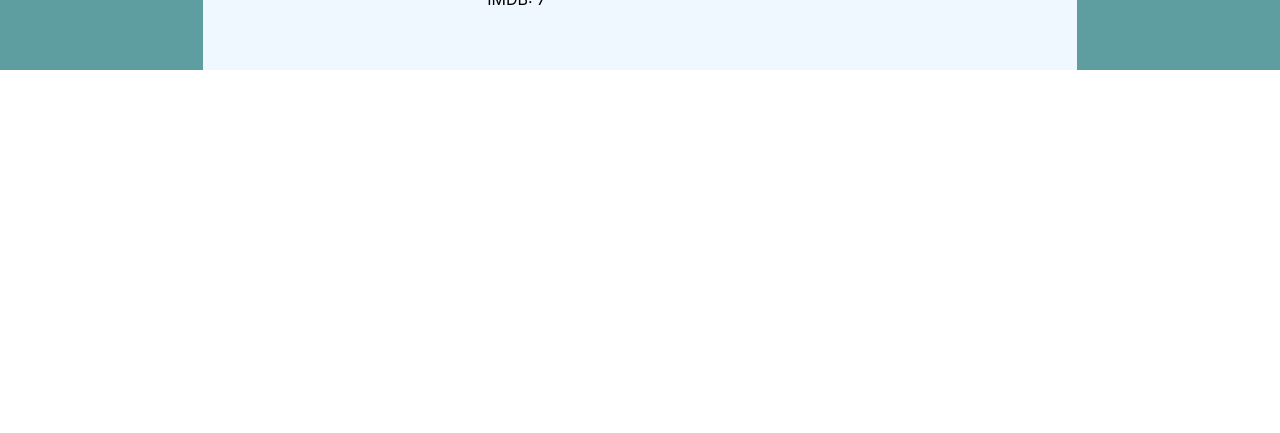
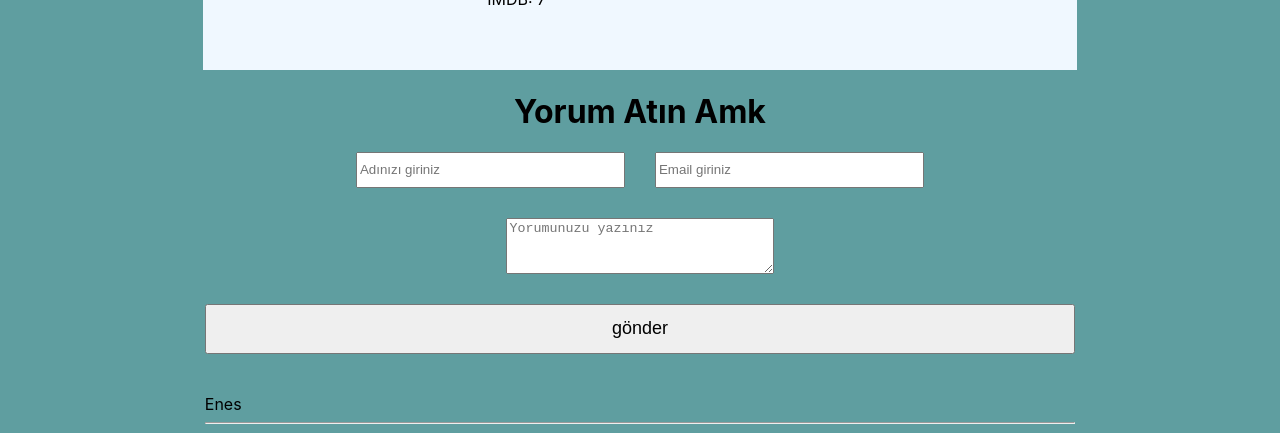
Before and after one commit to EnessYavuz/movies, a React (Create React App) app: page / in a window 1280 px wide. Shown: the part 1794-2227 px from the top of the page. Before the commit the page ends 1864 px from the top, so only its background shows below. Built offline with nearby package versions, Linux system fonts and the light colour scheme.

Commit message:
Add message box

```diff
--- a/src/App.css
+++ b/src/App.css
@@ -68,3 +68,62 @@ padding: 0px;
   flex-direction: row;
   flex-wrap: wrap;
 }
+
+.MesajContainer {
+  display: flex;
+  width: 100%;
+  flex-direction: column;
+  justify-content: center;
+  align-items: center;
+}
+
+.MjTitle {
+  display: flex;
+
+}
+
+.MainMj{
+  display: flex;
+    width: 100%;
+    justify-content: center;
+    align-items: center;
+}
+.MessageBox{
+  display: flex;
+    flex-direction: column;
+    width: 68%;
+}
+.User{
+  display: flex;
+    justify-content: center;
+}
+
+.inputName {
+  display: flex;
+    width: 30%;
+    height: 30px;
+    margin-right: 30px;
+}
+
+.inputEmail {
+  display: flex;
+  width: 30%;
+  height: 30px;
+}
+.mainDescription{
+  display: flex;
+  width: 100%;
+  justify-content: center;
+  align-items: center;
+}
+.inputDescription {
+  display: flex;
+  width: 30%;
+  margin: 30px;
+  height: 50px;
+}
+
+.Mjsubmit {
+  height: 50px;
+  font-size: large;
+}
--- a/src/App.js
+++ b/src/App.js
@@ -2,6 +2,7 @@ import CartList from "./components/CartList";
 import InputMovie from "./components/InputMovie";
 import { useState } from "react";
 import * as images from "./components/Images";
+import MesajBox from "./components/MesajBox";
 
 const movies = [
   {
@@ -75,8 +76,18 @@ const movies = [
   },
 ];
 
+const commentList =[
+  {id:1,
+  name:"Enes",
+  email:"aaaaa@gmail.com",
+  description:"very beautiful"
+  },
+
+]
+
 function App() {
   const [search, setSearch] = useState("");
+  const [comments, setComments] = useState(commentList)
 
   const onChangeInput = (event) => {
     setSearch(event.target.value);
@@ -86,17 +97,41 @@ function App() {
     return movie.title.toLowerCase().indexOf(search.toLowerCase()) !== -1;
   });
 
+const handleMessage =(name,email,description)=>{
+
+const comeData= [
+  ...comments,
+  {
+    id:Math.floor(Math.random() * 99999),
+    name:name,
+    email:email,
+    description:description,
+  }
+]
+setComments(comeData)
+}
+
   return (
     <div className="App">
       <div className="inputContainer">
         <InputMovie handleInput={onChangeInput} />
       </div>
       <div className="Container">
-        <div class="space">Boşluk</div>
+        <div className="space">Boşluk</div>
 
         <CartList movies={filteredMovies} />
 
-        <div class="space">Boşluk</div>
+        <div className="space">Boşluk</div>
+      </div>
+
+      <div className="MesajContainer">
+        <div className="MjTitle" >
+        <h1> Yorum Atın Amk</h1>
+        </div>
+        <div className="MainMj">
+        <MesajBox onCreateMessage={handleMessage} comments={comments} />
+        </div>
+
       </div>
     </div>
   );
--- a/src/components/CartList.js
+++ b/src/components/CartList.js
@@ -6,7 +6,7 @@ function CartList({ movies }) {
 
     <div className="CartMain">
        <div className="Container">
-      <div class="filters">Filtreler</div>
+      <div className="filters">Filtreler</div>
       <div className="movie">
       {movies.map((movie) => (
         <div key={movie.id} className="CartSize">
--- /dev/null
+++ b/src/components/MesajBox.js
@@ -0,0 +1,50 @@
+import React from 'react'
+import { useState } from 'react'
+
+function MesajBox({onCreateMessage,comments}) {
+  const [name, setName] = useState("")
+  const [email, setEmail] = useState("")
+  const [description, setDescription] = useState("")
+
+  const handleSubmit =()=>{
+    onCreateMessage(name,email,description)
+
+    setName("")
+    setEmail("")
+    setDescription("")
+
+  }
+
+
+
+  return (
+    <div className='MessageBox'>
+        <div className='User'>
+        <input value={name} onChange={(e)=>setName(e.target.value)} className='inputName' placeholder='Adınızı giriniz'/>
+        <input value={email} onChange={(e)=>setEmail(e.target.value)} className='inputEmail' placeholder='Email giriniz'/>
+        </div>
+        <div className='mainDescription'>
+
+        <textarea value={description}  rows="5" onChange={(e)=>setDescription(e.target.value)} className='inputDescription' placeholder='Yorumunuzu yazınız'/>
+        </div>
+      <button onClick={handleSubmit} className='Mjsubmit'>gönder</button>
+
+
+      <div>
+        {comments.map((comment)=>(
+          <div key={comment.id}>
+            <br />
+            <br />
+            {comment.name}
+            <hr />
+            {comment.description}
+          </div>
+        ))}
+      </div>
+
+
+    </div>
+  )
+}
+
+export default MesajBox
```
